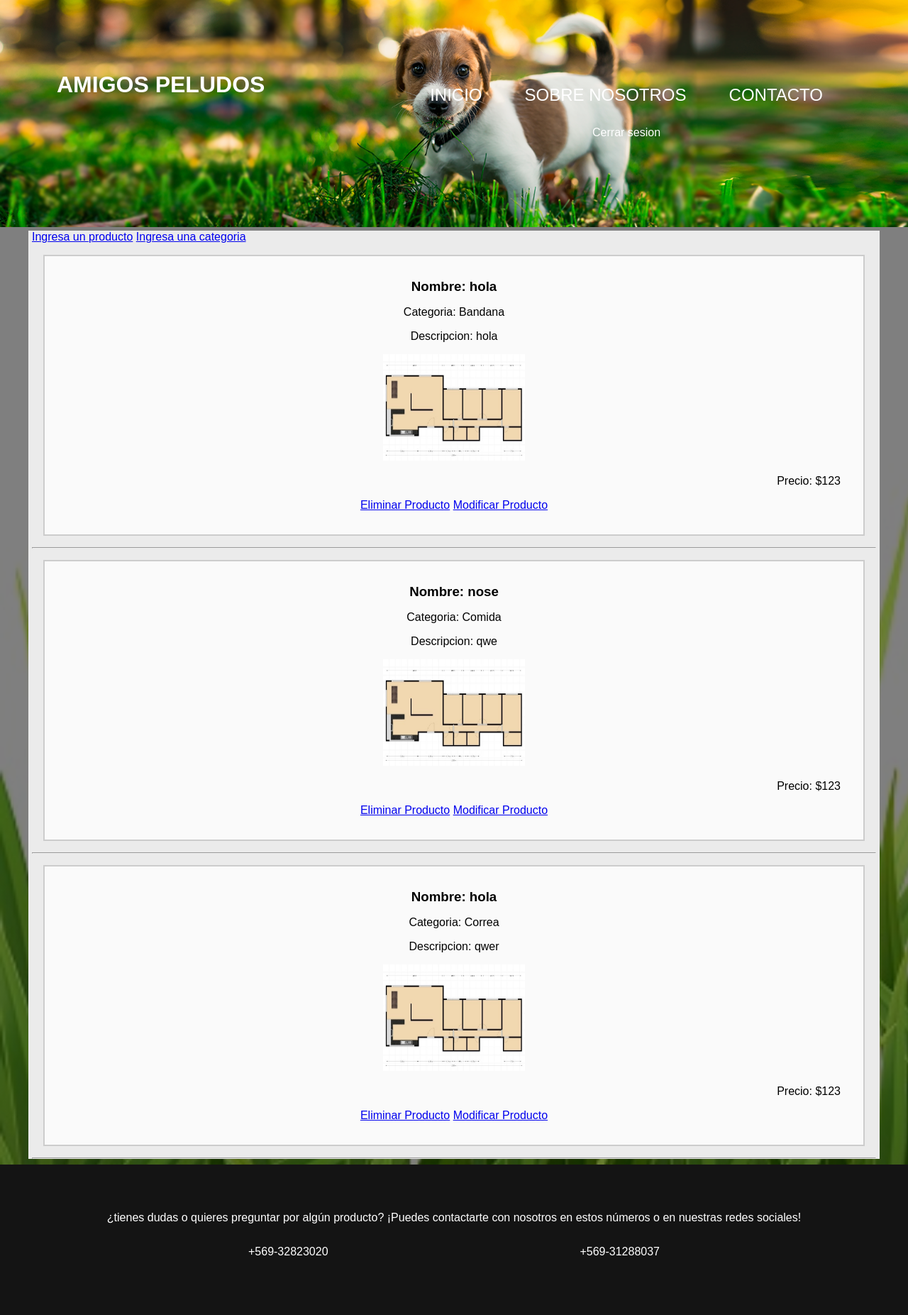
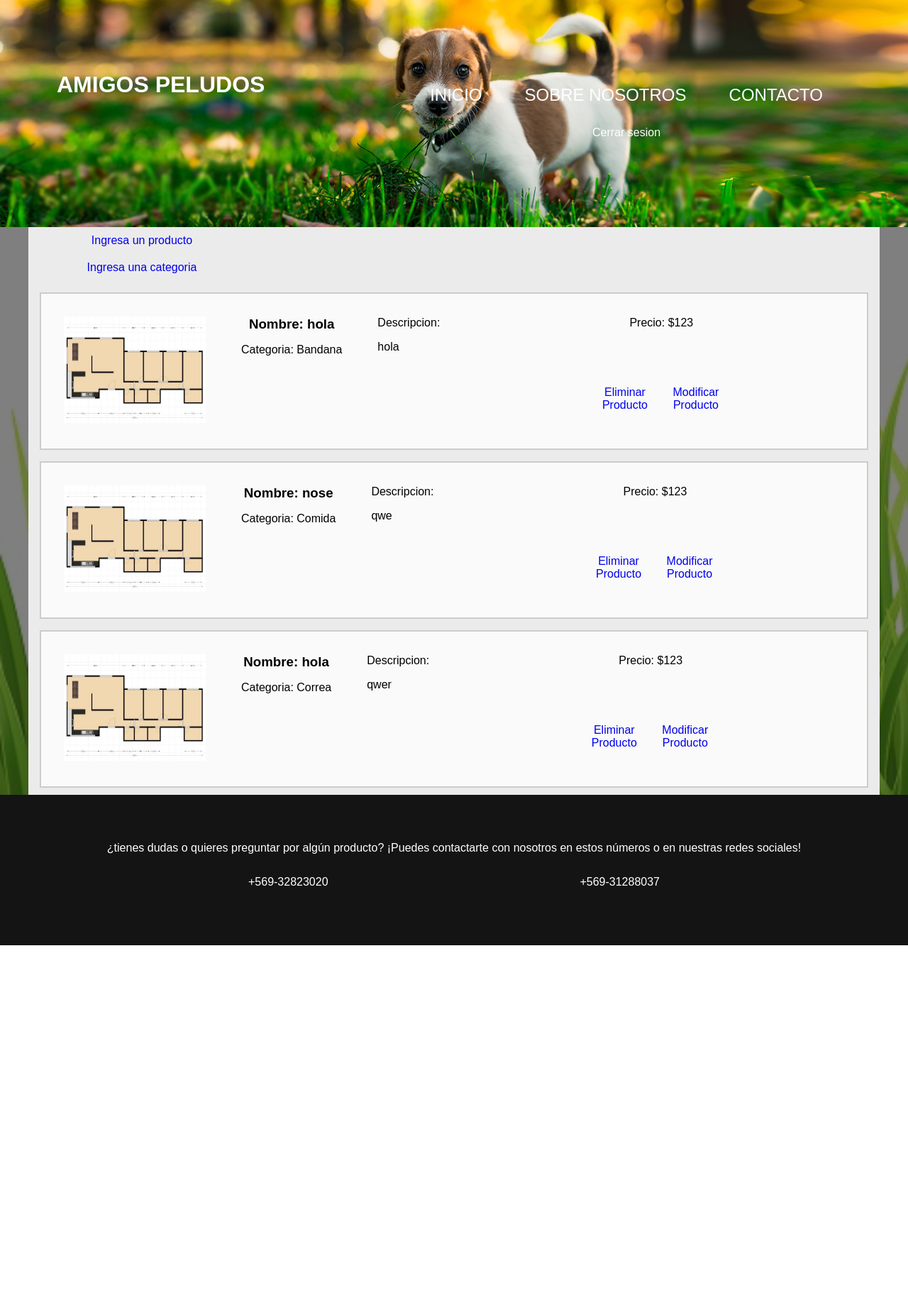
Before and after one commit to Johny-ctrl/Examen, a Django app: page /Productos in a window 1280 px wide. Shown: the whole page at 71% size. After the commit the page ends 1332 px from the top, so only its background shows below. Run offline with Django 4.2, Linux system fonts and the light colour scheme; a user stored in the database is signed in; data comes from the database, SQL or seed files in the repository; both versions use the stored data as it was after the commit.

Commit message:
chekpoint 2

```diff
--- a/Examen/AmigosPeludos/core/static/core/css/estilo2.css
+++ b/Examen/AmigosPeludos/core/static/core/css/estilo2.css
@@ -95,6 +95,28 @@ footer{
     #agregarpro{
         min-height: 300px;
     }
+
+    .producto ,.producto2{
+        display: flex;
+        margin: 0;
+    }
+    .producto2{
+        flex-direction: column;
+    }
+    .opciones{
+        display: flex;
+        width: 200px;
+        margin-top: 80px;
+        justify-content: space-between;
+        flex-direction: column;
+    }
+    .img-pro,.info-pro{
+        margin-right: 50px;
+    }
+    .descripcion{
+        width: 300px;
+        text-align: start;
+    }
 }
 /*cuerpo pc*/
 @media (min-width:1025px){
@@ -133,6 +155,10 @@ footer{
         max-width: 33vh;
         margin: 30px;
     }
+    .opciones{
+        justify-content: space-between;
+        flex-direction: row;
+    }
 }
 /*texto*/
 header h1{
@@ -146,7 +172,7 @@ footer div, footer p{
 }
 /*producto*/
 #pr{
-    margin: 5px;
+    margin: 0;
 }
 .producto div img{
     max-width: 200px;
@@ -167,6 +193,7 @@ footer div, footer p{
 }
 .producto .precio{
     text-align: right;
+    margin: 0;
 }
 
 #agregarpro{
@@ -203,3 +230,25 @@ footer div, footer p{
     margin-top: 25px;
     margin-bottom: 25px;
 }
+#menu{
+    display: flex;
+    flex-direction: column;
+}
+#boton-agregar {
+    align-items: center;
+}
+#boton-agregar button{
+    width: 100px;
+}
+#pr a{
+    text-decoration: none;
+}
+#precio{
+    display: flex;
+    justify-content: center;
+}
+.btn-agr{
+    padding: 10px;
+    width: 300px;
+    text-align: center;
+}
--- a/Examen/AmigosPeludos/core/templates/core/productos.html
+++ b/Examen/AmigosPeludos/core/templates/core/productos.html
@@ -23,6 +23,7 @@
       <!--Si el usuario esta o no conectado-->
       {% if user.is_authenticated %}
       <a class="btn" href="{% url 'logout' %}">Cerrar sesion</a>
+
       {% else %}
 
       <a class="btn1" href="{% url 'login' %}">Inicia Sesion</a>
@@ -36,30 +37,59 @@
     <section id="cuerpo">
       <section id="pr">
         {% if request.user.is_staff %}
+        <div class="btn-agr">
           <a href="{% url 'AgregarPro' %}">Ingresa un producto</a>
+        </div>
+        <div class="btn-agr">
           <a href="{% url 'AgregarCat' %}">Ingresa una categoria</a>
+        </div>
         {% endif %}
-        <div="container-pro">
+        <div>
           <!--Loop para crear productos-->
           {% for auxPr in producto %}
             <div class="producto">
 
-              <h1>Nombre: {{auxPr.nombre}}</h1>
-
-              <p>Categoria: {{auxPr.categoria}}</p>
-              <p class="descripcion">Descripcion: {{auxPr.descripcion}}</p>
+              <!--imagen-->
+              <div class="img-pro">
                 {% if auxPr.imagen %}
                 <div><img src="{{ auxPr.imagen.url }}" alt="no disponible" width="250px" height="150px"></div>
                 {% endif %}
+              </div>
+
+              <!--informacion-->
+              <div class="info-pro">
+                <h1>Nombre: {{auxPr.nombre}}</h1>
+                <p>Categoria: {{auxPr.categoria}}</p>
+              </div>
+
+              <!--descripcion-->
+              <div class="descripcion">
+                Descripcion:
+                <p>{{auxPr.descripcion}}</p>
+              </div>
+
+              <!--precio y opciones-->
+              <div class="producto-2">
+
+                <div id="precio">
                   <p class="precio">Precio: ${{auxPr.precio}}</p>
+                </div>
 
+                <div class="opciones">
                   {% if request.user.is_staff %}
+                  <div>
                     <a href="{% url 'del_producto' auxPr.id %}">Eliminar Producto</a>
+                  </div>
+
+                  <div>
                     <a href="{% url 'ModificarPro' auxPr.id %}">Modificar Producto</a>
+                  </div>
                   {% endif %}
+                </div>
 
               </div>
-            <hr>
+
+            </div>
           {% endfor %}
         </div>
       </section>
```
Also changed, not shown: Examen/AmigosPeludos/core/templates/core/agregarPro.html (+20 -4 lines), Examen/AmigosPeludos/db.sqlite3, Examen/AmigosPeludos/media/Productos/Planos_casa_3_38O2qTl.jpg (added), Examen/AmigosPeludos/media/Productos/Planos_casa_3_XOTbrii.jpg (added), Examen/AmigosPeludos/media/Productos/Planos_casa_3_v8vCo3O.jpg (added). Lines whose indentation alone changed are shown as unchanged.
